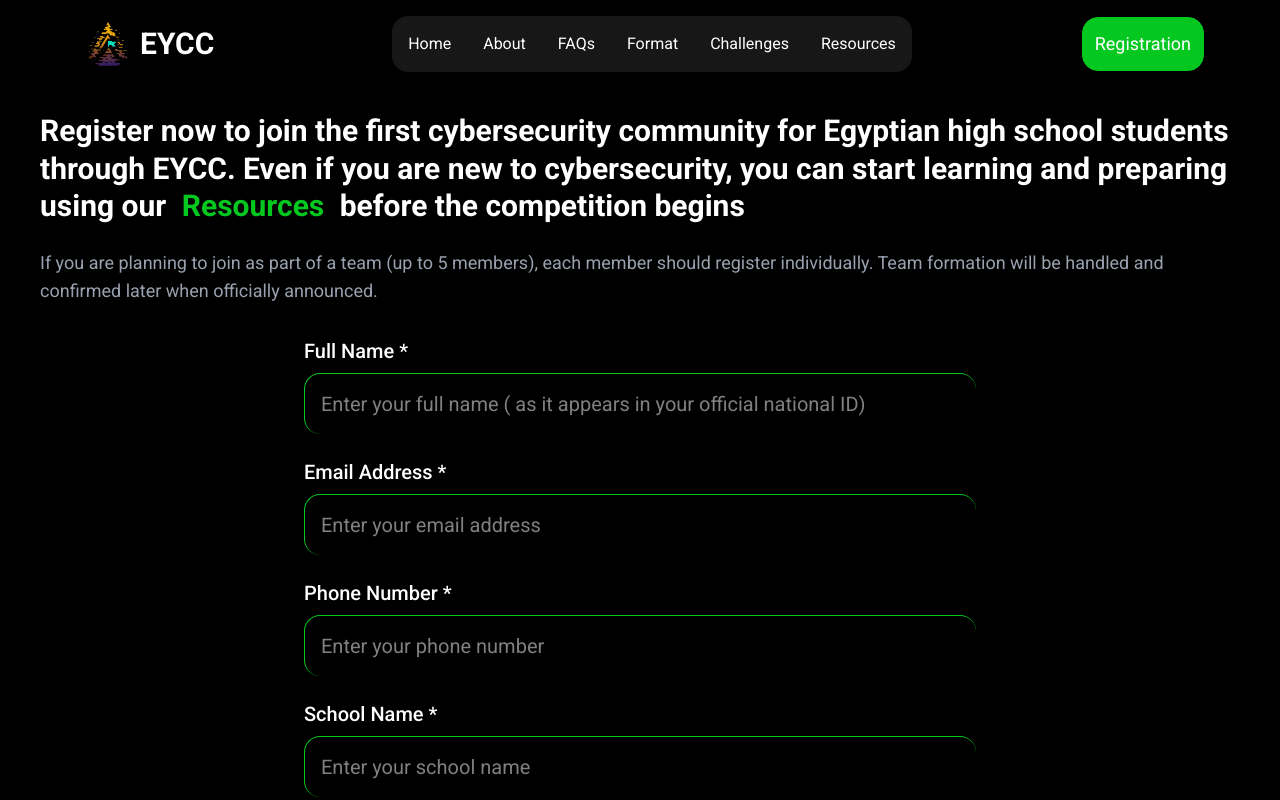
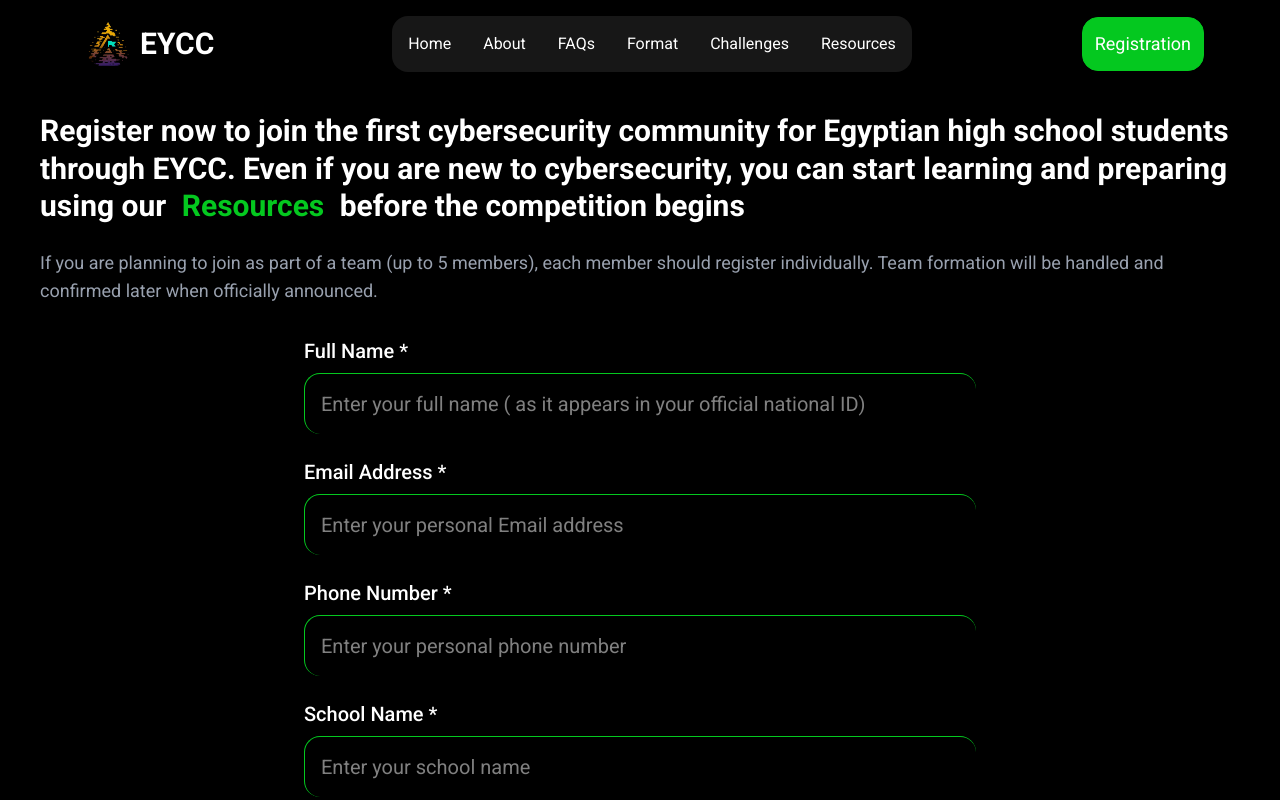
Before and after one commit to ibrahimwael951/EYCC, a Next.js app: page /register in a window 1280 px wide. Shown: the top 800 px of the page. Built offline with nearby package versions, Linux system fonts and the light colour scheme.

Commit message:
edit input placeholder

```diff
--- a/src/app/register/page.tsx
+++ b/src/app/register/page.tsx
@@ -263,7 +263,7 @@ export default function Page() {
               onChange={handleChange}
               required
               className="text-xl p-4 rounded-2xl outline-none border-t border-l  border-green-600 text-white w-full"
-              placeholder="Enter your email address"
+              placeholder="Enter your personal Email address"
             />
           </div>
 
@@ -279,7 +279,7 @@ export default function Page() {
               onChange={handleChange}
               required
               className="text-xl p-4 rounded-2xl outline-none border-t border-l  border-green-600 text-white w-full"
-              placeholder="Enter your phone number"
+              placeholder="Enter your personal phone number"
             />
           </div>
 
```
